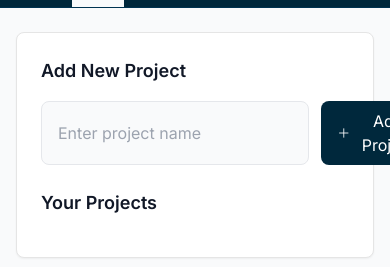
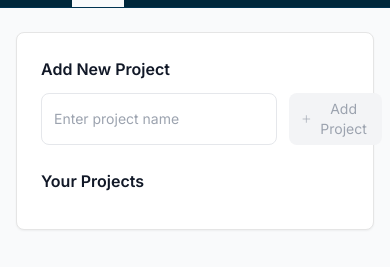
Before and after one commit to rahilp/TimeTracker, a Next.js app: page / in a window 390 px wide. Both pictures are taken after a click on the button 98 px from the left and 170 px from the top of the page. Shown: the part 182-449 px from the top of the page. Built offline with nearby package versions, Linux system fonts and the light colour scheme.

Commit message:
Fixed mobile view

```diff
--- a/src/app/page.tsx
+++ b/src/app/page.tsx
@@ -121,18 +121,20 @@ export default function Home() {
       <div className="container mx-auto py-6 px-4 max-w-7xl">
         {activeTab === 'projects' ? (
           <div className="bg-white rounded-lg shadow-sm border p-6">
-            <div className="mb-6">
-              <h2 className="text-lg font-semibold text-gray-900 mb-4">Add New Project</h2>
+            <div className="space-y-6">
+              <div>
+                <h2 className="text-base font-semibold text-gray-900 mb-3">Add New Project</h2>
                 <AddProjectForm onSubmit={addProject} />
               </div>
               <div>
-              <h2 className="text-lg font-semibold text-gray-900 mb-4">Your Projects</h2>
+                <h2 className="text-base font-semibold text-gray-900 mb-3">Your Projects</h2>
                 <ProjectList
                   projects={projects}
                   onDelete={deleteProject}
                   onUpdate={updateProject}
                   onDeleteWithEntries={deleteProjectWithEntries}
                 />
+              </div>
             </div>
           </div>
         ) : activeTab === 'reports' ? (
--- a/src/components/AddProjectForm.tsx
+++ b/src/components/AddProjectForm.tsx
@@ -27,13 +27,18 @@ export default function AddProjectForm({ onSubmit }: AddProjectFormProps) {
         value={newProjectName}
         onChange={(e) => setNewProjectName(e.target.value)}
         placeholder="Enter project name"
-        className="flex-1 px-4 py-2 bg-gray-50 border border-gray-200 rounded-lg focus:outline-none focus:ring-2 focus:ring-blue-500 focus:border-transparent"
+        className="flex-1 pl-3 pr-3 py-1.5 bg-white border border-gray-200 rounded-lg focus:outline-none focus:ring-2 focus:ring-blue-500 focus:border-transparent text-sm text-gray-900"
       />
       <button
         type="submit"
-        className="inline-flex items-center gap-2 px-4 py-2 bg-[#00283c] text-white rounded-lg hover:bg-blue-600 transition-colors"
+        disabled={!newProjectName.trim()}
+        className={`inline-flex items-center gap-1.5 px-3 py-1.5 rounded-lg transition-colors text-sm ${
+          newProjectName.trim()
+            ? 'bg-[#00283c] text-white hover:bg-blue-600'
+            : 'bg-gray-100 text-gray-400 cursor-not-allowed'
+        }`}
       >
-        <PlusIcon className="h-5 w-5" />
+        <PlusIcon className="h-4 w-4" />
         Add Project
       </button>
     </form>
--- a/src/components/TimeEntryList.tsx
+++ b/src/components/TimeEntryList.tsx
@@ -244,8 +244,8 @@ export default function TimeEntryList({
               <div className={`transform transition-all duration-300 ${
                 entryMethod === 'manual' ? 'translate-x-0 opacity-100 relative' : 'translate-x-full opacity-0 absolute'
               } inset-0`}>
-                <div className="flex flex-col lg:flex-row gap-3">
-                  <div className="relative w-full lg:w-[45%]">
+                <div className="flex flex-col gap-3">
+                  <div className="relative w-full">
                     <select
                       value={newEntry.projectId}
                       onChange={(e) => setNewEntry(prev => ({ ...prev, projectId: e.target.value }))}
@@ -275,8 +275,8 @@ export default function TimeEntryList({
                       <ChevronUpDownIcon className="h-5 w-5" />
                     </div>
                   </div>
-                  <div className="flex items-center gap-3 w-full lg:w-[55%]">
-                    <div className="relative w-[25%]">
+                  <div className="grid grid-cols-1 sm:grid-cols-2 gap-3">
+                    <div className="relative">
                       <input
                         type="date"
                         value={newEntry.date}
@@ -287,34 +287,38 @@ export default function TimeEntryList({
                         <CalendarIcon className="h-4 w-4" />
                       </div>
                     </div>
-                    <div className="relative w-[50%]">
-                      <div className="flex">
+                    <div className="flex flex-col sm:flex-row gap-2">
                       <div className="relative flex-1">
                         <input
                           type="time"
                           value={newEntry.startTime}
                           onChange={(e) => setNewEntry(prev => ({ ...prev, startTime: e.target.value }))}
-                            className="w-full pl-8 pr-2 py-1.5 bg-white border border-gray-200 rounded-l-lg focus:outline-none focus:ring-2 focus:ring-blue-500 focus:border-transparent text-sm text-gray-900 border-r-0"
+                          className="w-full pl-8 pr-2 py-1.5 bg-white border border-gray-200 rounded-lg focus:outline-none focus:ring-2 focus:ring-blue-500 focus:border-transparent text-sm text-gray-900"
                         />
                         <div className="absolute left-3 top-1/2 -translate-y-1/2 pointer-events-none text-gray-400">
                           <ClockIcon className="h-4 w-4" />
                         </div>
                       </div>
-                        <div className="flex items-center px-2 bg-white border-t border-b border-gray-200">
-                          <div className="text-gray-400">-</div>
+                      <div className="flex items-center justify-center w-4">
+                        <div className="text-gray-400">to</div>
                       </div>
+                      <div className="relative flex-1">
                         <input
                           type="time"
                           value={newEntry.endTime}
                           onChange={(e) => setNewEntry(prev => ({ ...prev, endTime: e.target.value }))}
-                          className="flex-1 pl-2 pr-2 py-1.5 bg-white border border-gray-200 rounded-r-lg focus:outline-none focus:ring-2 focus:ring-blue-500 focus:border-transparent text-sm text-gray-900 border-l-0"
+                          className="w-full pl-8 pr-2 py-1.5 bg-white border border-gray-200 rounded-lg focus:outline-none focus:ring-2 focus:ring-blue-500 focus:border-transparent text-sm text-gray-900"
                         />
+                        <div className="absolute left-3 top-1/2 -translate-y-1/2 pointer-events-none text-gray-400">
+                          <ClockIcon className="h-4 w-4" />
+                        </div>
+                      </div>
                     </div>
                   </div>
                   <button
                     onClick={handleAddEntry}
                     disabled={!newEntry.projectId || !newEntry.startTime || !newEntry.endTime}
-                      className={`w-[25%] px-4 py-1.5 rounded-lg transition-colors text-sm ${
+                    className={`w-full px-4 py-1.5 rounded-lg transition-colors text-sm ${
                       newEntry.projectId && newEntry.startTime && newEntry.endTime
                         ? 'bg-[#00283c] text-white hover:bg-blue-600'
                         : 'bg-gray-100 text-gray-400 cursor-not-allowed'
@@ -322,7 +326,6 @@ export default function TimeEntryList({
                   >
                     Add Entry
                   </button>
-                  </div>
                 </div>
               </div>
             </div>
```
Lines whose indentation alone changed are shown as unchanged.
